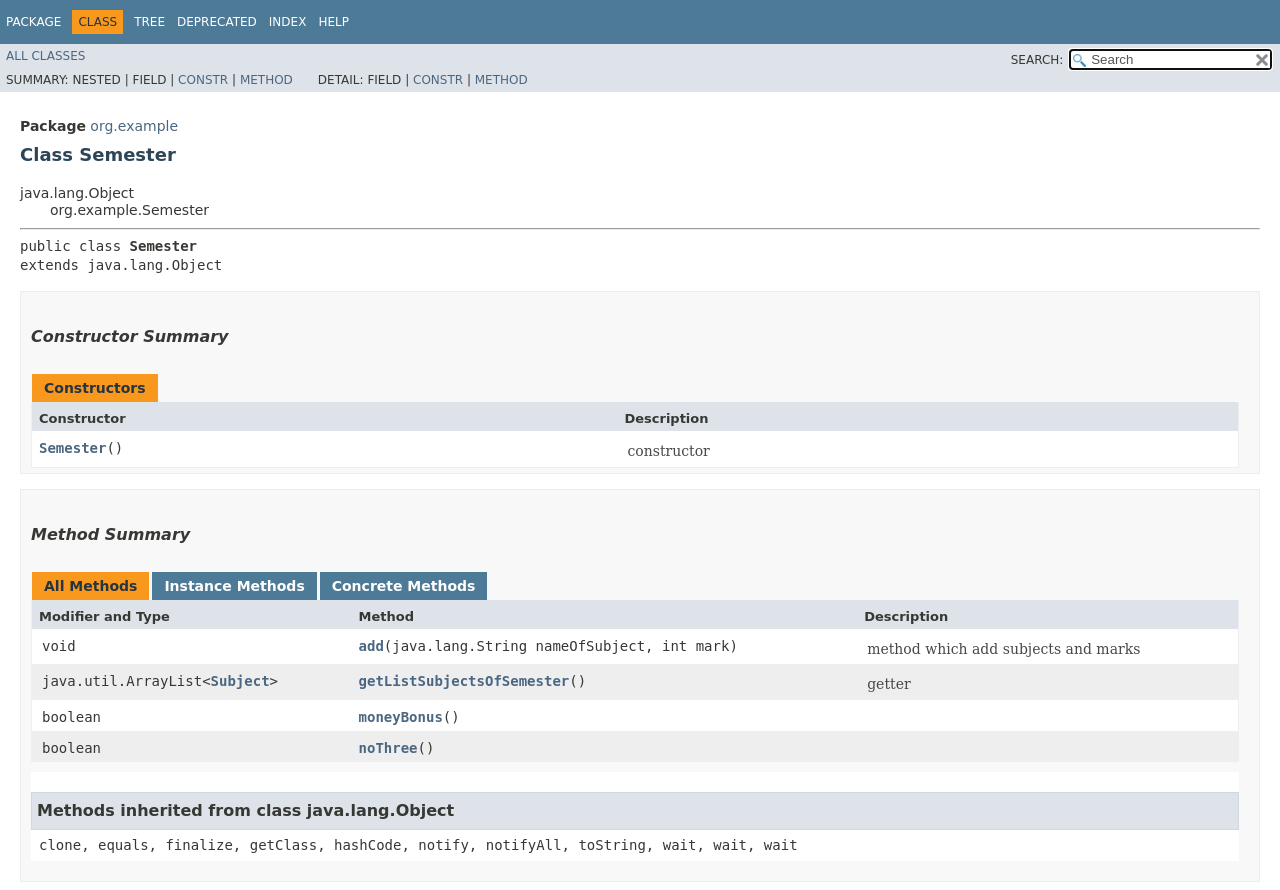
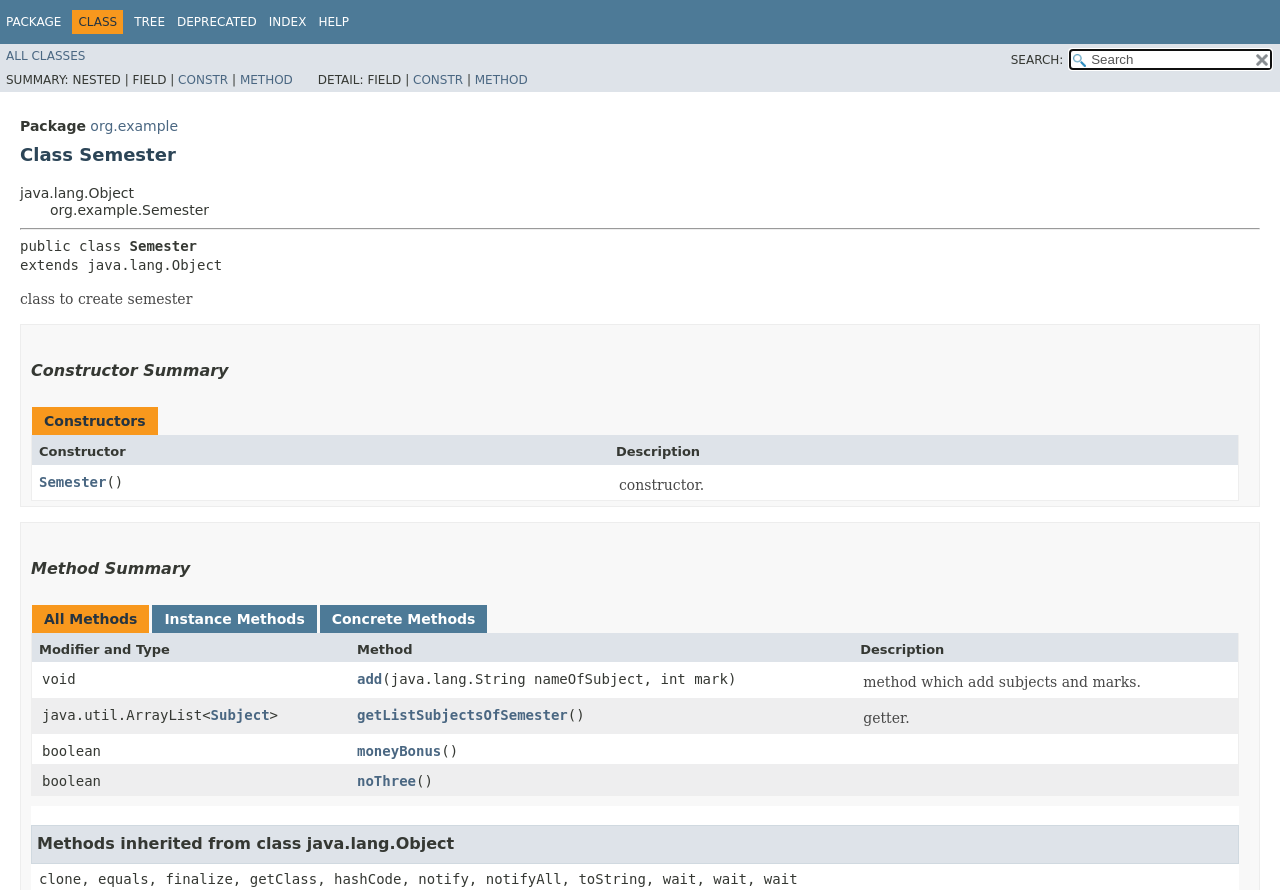
Before and after one commit to flash11/OOP, a plain HTML site: page Task_1_4_1/org/example/Semester.html in a window 1280 px wide. Shown: the top 890 px of the page. Drawn offline with Linux system fonts and the light colour scheme; no server answers; a script that the page names is missing; a web font is replaced by a local one.

Commit message:
Deploying to gh-pages from @ flash11/OOP@67025b82c165554c05f75a6a0188b0d02422a004 🚀

```diff
--- a/Task_1_4_1/org/example/Semester.html
+++ b/Task_1_4_1/org/example/Semester.html
@@ -132,6 +132,7 @@ $('.navPadding').css('padding-top', $('.fixedNav').css("height"));
 <hr>
 <pre>public class <span class="typeNameLabel">Semester</span>
 extends java.lang.Object</pre>
+<div class="block">class to create semester</div>
 </li>
 </ul>
 </div>
@@ -154,7 +155,7 @@ extends java.lang.Object</pre>
 <tr class="altColor">
 <th class="colConstructorName" scope="row"><code><span class="memberNameLink"><a href="#%3Cinit%3E()">Semester</a></span>()</code></th>
 <td class="colLast">
-<div class="block">constructor</div>
+<div class="block">constructor.</div>
 </td>
 </tr>
 </table>
@@ -180,14 +181,14 @@ extends java.lang.Object</pre>
 <th class="colSecond" scope="row"><code><span class="memberNameLink"><a href="#add(java.lang.String,int)">add</a></span>&#8203;(java.lang.String&nbsp;nameOfSubject,
    int&nbsp;mark)</code></th>
 <td class="colLast">
-<div class="block">method which add subjects and marks</div>
+<div class="block">method which add subjects and marks.</div>
 </td>
 </tr>
 <tr id="i1" class="rowColor">
 <td class="colFirst"><code>java.util.ArrayList&lt;<a href="Subject.html" title="class in org.example">Subject</a>&gt;</code></td>
 <th class="colSecond" scope="row"><code><span class="memberNameLink"><a href="#getListSubjectsOfSemester()">getListSubjectsOfSemester</a></span>()</code></th>
 <td class="colLast">
-<div class="block">getter</div>
+<div class="block">getter.</div>
 </td>
 </tr>
 <tr id="i2" class="altColor">
@@ -231,7 +232,7 @@ extends java.lang.Object</pre>
 <li class="blockList">
 <h4>Semester</h4>
 <pre>public&nbsp;Semester()</pre>
-<div class="block">constructor</div>
+<div class="block">constructor.</div>
 </li>
 </ul>
 </li>
@@ -251,10 +252,9 @@ extends java.lang.Object</pre>
 <li class="blockList">
 <h4>getListSubjectsOfSemester</h4>
 <pre class="methodSignature">public&nbsp;java.util.ArrayList&lt;<a href="Subject.html" title="class in org.example">Subject</a>&gt;&nbsp;getListSubjectsOfSemester()</pre>
-<div class="block">getter</div>
+<div class="block">getter.</div>
 <dl>
 <dt><span class="returnLabel">Returns:</span></dt>
-<dd>listSubjectsOfSemester</dd>
 </dl>
 </li>
 </ul>
@@ -266,7 +266,7 @@ extends java.lang.Object</pre>
 <h4>add</h4>
 <pre class="methodSignature">public&nbsp;void&nbsp;add&#8203;(java.lang.String&nbsp;nameOfSubject,
                 int&nbsp;mark)</pre>
-<div class="block">method which add subjects and marks</div>
+<div class="block">method which add subjects and marks.</div>
 <dl>
 <dt><span class="paramLabel">Parameters:</span></dt>
 <dd><code>nameOfSubject</code> - </dd>
```
Also changed, not shown: Task_1_4_1/allclasses-index.html (+3 -1 lines), Task_1_4_1/index-all.html (+6 -4 lines), Task_1_4_1/org/example/package-summary.html (+3 -1 lines), 3 other files.
